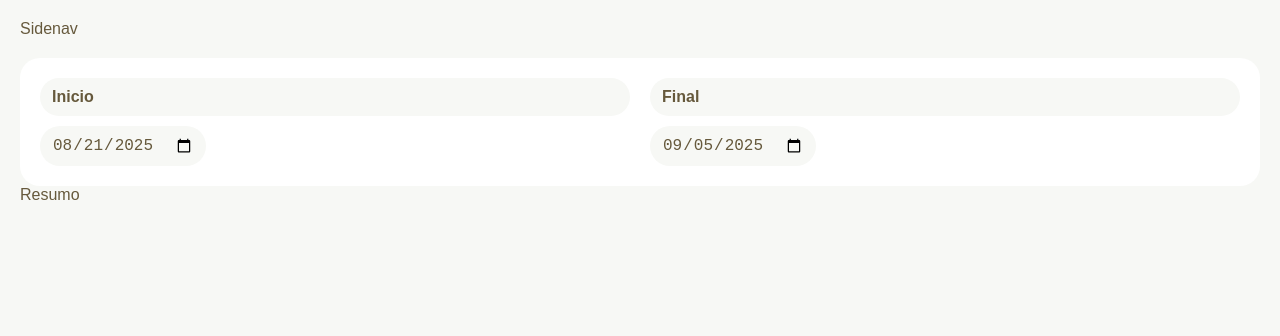
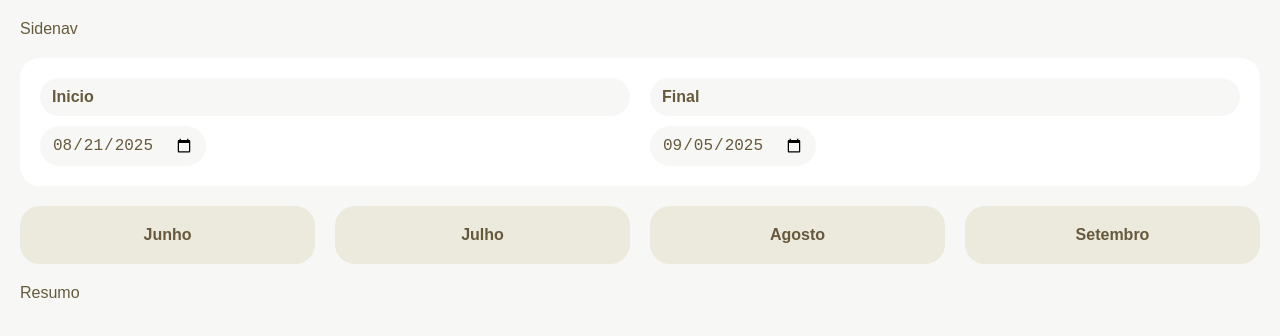
Before and after one commit to bruna-nunes/fintech, a React (Vite) app: page / in a window 1280 px wide. Shown: the top 336 px of the page. Built offline with nearby package versions, Linux system fonts and the light colour scheme; no server answers.

Commit message:
feat: add buttons with previous months and ffunction to set month to get data

```diff
--- a/src/Components/Header.tsx
+++ b/src/Components/Header.tsx
@@ -1,12 +1,16 @@
 import React from 'react'
 import { useDataContext } from '../Contexts/DataContext';
 import DateRange from './DateRange';
+import Meses from './Meses';
 
 function Header() {
     return (
-        <div>
-            <DateRange />
-        </div>
+        <header className='mb'>
+            <div className='mb'>
+                <DateRange />
+            </div>
+            <Meses />
+        </header>
     )
 }
 
--- /dev/null
+++ b/src/Components/MesBtn.tsx
@@ -0,0 +1,44 @@
+import React from 'react'
+import { useDataContext } from '../Contexts/DataContext';
+
+const style: React.CSSProperties = {
+    padding: 'var(--gap) var(--gap-s)',
+    backgroundColor: 'var(--color-3)',
+    border: 'none',
+    borderRadius: 'var(--gap)',
+    color: 'var(--color-2)',
+    fontWeight: '600',
+    textTransform: 'capitalize',
+}
+
+function nomeMes(n: number) {
+    const date = new Date();
+    date.setMonth(date.getMonth() + n);
+    return new Intl.DateTimeFormat('pt-BR', { month: 'long' }).format(date);
+}
+
+function formatDate(date: Date) {
+    const day = date.getDate().toString().padStart(2, '0');
+    const month = (date.getMonth() + 1).toString().padStart(2, '0');
+    const year = date.getFullYear();
+    return `${year}-${month}-${day}`;
+}
+
+function MesBtn({ n }: { n: number }) {
+    const {setInicio, setFinal} = useDataContext();
+
+
+    function setMes(n: number) {
+        const date = new Date();
+        date.setMonth(date.getMonth() + n);
+        const firstDay = new Date(date.getFullYear(), date.getMonth(), 1);
+        const lastDay = new Date(date.getFullYear(), date.getMonth() + 1, 0);
+        setInicio(formatDate(firstDay));
+        setFinal(formatDate(lastDay));
+    }
+    return (
+        <button style={style} onClick={() => setMes(n)}>{nomeMes(n)}</button>
+    )
+}
+
+export default MesBtn
--- /dev/null
+++ b/src/Components/Meses.tsx
@@ -0,0 +1,14 @@
+import MesBtn from './MesBtn'
+
+function Meses() {
+  return (
+    <div className='flex'>
+        <MesBtn n={-3}/>
+        <MesBtn n={-2}/>
+        <MesBtn n={-1}/>
+        <MesBtn n={0}/>
+    </div>
+  )
+}
+
+export default Meses
```
